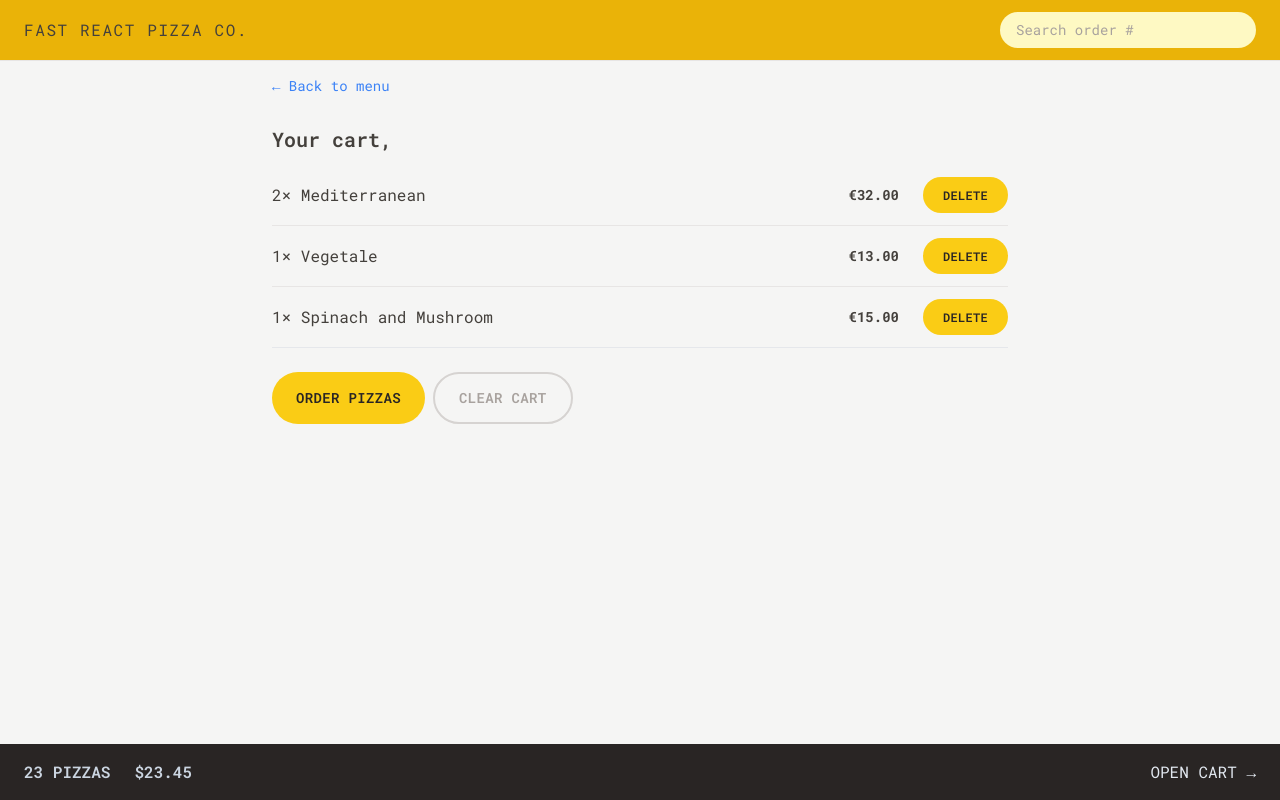
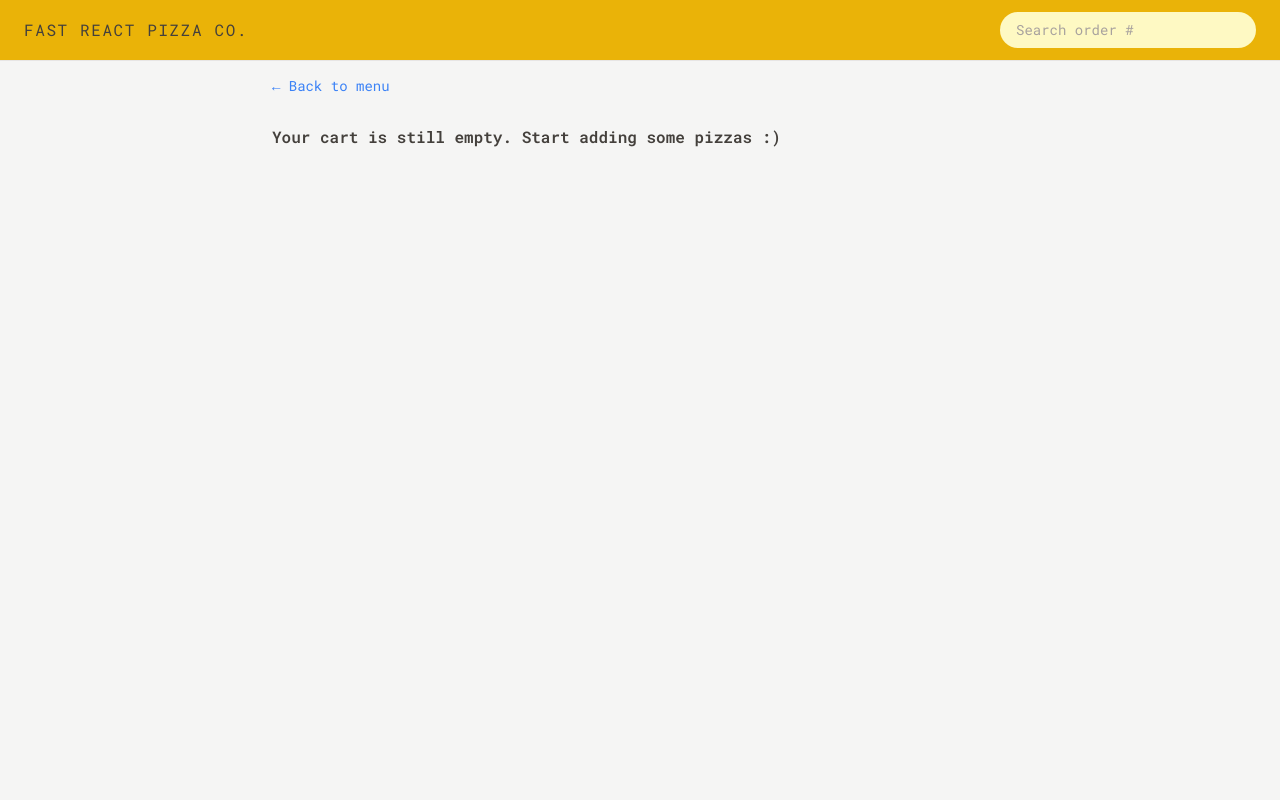
Before and after one commit to mahmoud-mohsen-dev/fast-react-pizza, a React (Vite) app: page /cart in a window 1280 px wide. Built offline with nearby package versions, Linux system fonts and the light colour scheme; the HTML template or start-up script is replaced by a standard one.

Commit message:
adding empty cart component adding => delete functionality adding => clear functionality

```diff
--- a/src/features/cart/Cart.jsx
+++ b/src/features/cart/Cart.jsx
@@ -1,35 +1,24 @@
 import LinkButton from '../../ui/LinkButton';
 import Button from '../../ui/Button';
 import CartItem from './CartItem';
-import { useSelector } from 'react-redux';
-
-const fakeCart = [
-  {
-    pizzaId: 12,
-    name: 'Mediterranean',
-    quantity: 2,
-    unitPrice: 16,
-    totalPrice: 32
-  },
-  {
-    pizzaId: 6,
-    name: 'Vegetale',
-    quantity: 1,
-    unitPrice: 13,
-    totalPrice: 13
-  },
-  {
-    pizzaId: 11,
-    name: 'Spinach and Mushroom',
-    quantity: 1,
-    unitPrice: 15,
-    totalPrice: 15
-  }
-];
+import { useDispatch, useSelector } from 'react-redux';
+import { clearCart, getCart } from './cartSlice';
+import { getUser } from '../user/userSlice';
+import EmptyCart from './EmptyCart';
 
 function Cart() {
-  const cart = fakeCart;
-  const { userName } = useSelector((state) => state.user);
+  const userName = useSelector(getUser);
+  const cart = useSelector(getCart);
+  const dispatch = useDispatch();
+
+  function handleClear() {
+    dispatch(clearCart());
+  }
+  // function handleOrder(){
+
+  // }
+
+  if (!cart.length) return <EmptyCart />;
 
   return (
     <div className='px-4 py-3'>
@@ -41,7 +30,7 @@ function Cart() {
 
       <ul className='mt-3 divide-y divide-stone-200 border-b'>
         {cart.map((item) => {
-          return <CartItem item={item} key={item.key} />;
+          return <CartItem item={item} key={item.pizzaId} />;
         })}
       </ul>
 
@@ -50,7 +39,9 @@ function Cart() {
           Order pizzas
         </Button>
 
-        <Button type='secondary'>Clear cart</Button>
+        <Button type='secondary' onHandleClick={handleClear}>
+          Clear cart
+        </Button>
       </div>
     </div>
   );
--- a/src/features/cart/CartItem.jsx
+++ b/src/features/cart/CartItem.jsx
@@ -1,7 +1,14 @@
+import { useDispatch } from 'react-redux';
 import Button from '../../ui/Button';
 import { formatCurrency } from '../../utils/helpers';
+import { deleteItem } from './cartSlice';
 function CartItem({ item }) {
-  const { name, quantity, totalPrice } = item;
+  const { pizzaId, name, quantity, totalPrice } = item;
+  const dispatch = useDispatch();
+
+  function handleClick() {
+    dispatch(deleteItem(pizzaId));
+  }
 
   return (
     <li className='py-3 sm:flex sm:items-center sm:justify-between'>
@@ -12,7 +19,9 @@ function CartItem({ item }) {
         <p className='text-sm font-bold'>
           {formatCurrency(totalPrice)}
         </p>
-        <Button type='small'>Delete</Button>
+        <Button type='small' onHandleClick={handleClick}>
+          Delete
+        </Button>
       </div>
     </li>
   );
--- a/src/features/cart/CartOverview.jsx
+++ b/src/features/cart/CartOverview.jsx
@@ -1,13 +1,20 @@
-import { Link } from "react-router-dom";
+import { Link } from 'react-router-dom';
+import { useSelector } from 'react-redux';
+import { getTotalCartPrice, getTotalCartQuantity } from './cartSlice';
 
 function CartOverview() {
+  const totalCartQuantity = useSelector(getTotalCartQuantity);
+  const totalCartPrice = useSelector(getTotalCartPrice);
+
+  if (!totalCartQuantity) return null;
+
   return (
-    <div className=" flex items-center justify-between bg-stone-800 px-4 py-4 uppercase text-slate-200 sm:px-6 sm:text-sm md:text-base">
-      <p className=" space-x-4 font-semibold text-slate-300 sm:space-x-6">
-        <span>23 pizzas</span>
-        <span>$23.45</span>
+    <div className=' flex items-center justify-between bg-stone-800 px-4 py-4 uppercase text-slate-200 sm:px-6 sm:text-sm md:text-base'>
+      <p className=' space-x-4 font-semibold text-slate-300 sm:space-x-6'>
+        <span>{totalCartQuantity} pizzas</span>
+        <span>{totalCartPrice}</span>
       </p>
-      <Link to="/cart">Open cart &rarr;</Link>
+      <Link to='/cart'>Open cart &rarr;</Link>
     </div>
   );
 }
--- a/src/features/cart/EmptyCart.jsx
+++ b/src/features/cart/EmptyCart.jsx
@@ -1,11 +1,13 @@
-import { Link } from "react-router-dom";
+import LinkButton from '../../ui/LinkButton';
 
 function EmptyCart() {
   return (
-    <div>
-      <Link to="/menu">&larr; Back to menu</Link>
+    <div className='px-4 py-3'>
+      <LinkButton to='/menu'>&larr; Back to menu</LinkButton>
 
-      <p>Your cart is still empty. Start adding some pizzas :)</p>
+      <p className='mt-7 font-semibold'>
+        Your cart is still empty. Start adding some pizzas :)
+      </p>
     </div>
   );
 }
--- a/src/features/cart/cartSlice.jsx
+++ b/src/features/cart/cartSlice.jsx
@@ -1,4 +1,5 @@
 import { createSlice } from '@reduxjs/toolkit';
+import { formatCurrency } from '../../utils/helpers';
 
 const initialState = {
   cart: []
@@ -50,6 +51,22 @@ const cartSlice = createSlice({
   }
 });
 
+export function getCart(state) {
+  return state.cart.cart;
+}
+
+export function getTotalCartQuantity(state) {
+  return state.cart.cart.reduce((acc, cur) => acc + cur.quantity, 0);
+}
+
+export function getTotalCartPrice(state) {
+  const value = state.cart.cart.reduce(
+    (acc, cur) => acc + cur.totalPrice,
+    0
+  );
+  return formatCurrency(value);
+}
+
 export const {
   addItem,
   deleteItem,
--- a/src/features/menu/MenuItem.jsx
+++ b/src/features/menu/MenuItem.jsx
@@ -21,10 +21,6 @@ function MenuItem({ pizza }) {
         totalPrice: unitPrice * 1
       })
     );
-    console.log(pizza);
-    console.log(id);
-    console.log(cart);
-    // console.log(isAddToCart);
   }
   return (
     <li className='flex gap-4 py-2'>
--- a/src/features/user/userSlice.js
+++ b/src/features/user/userSlice.js
@@ -13,6 +13,8 @@ const userSlice = createSlice({
     }
   }
 });
+
+export const getUser = (state) => state.user.userName;
 
 export const { createUser } = userSlice.actions;
 export default userSlice.reducer;
```
